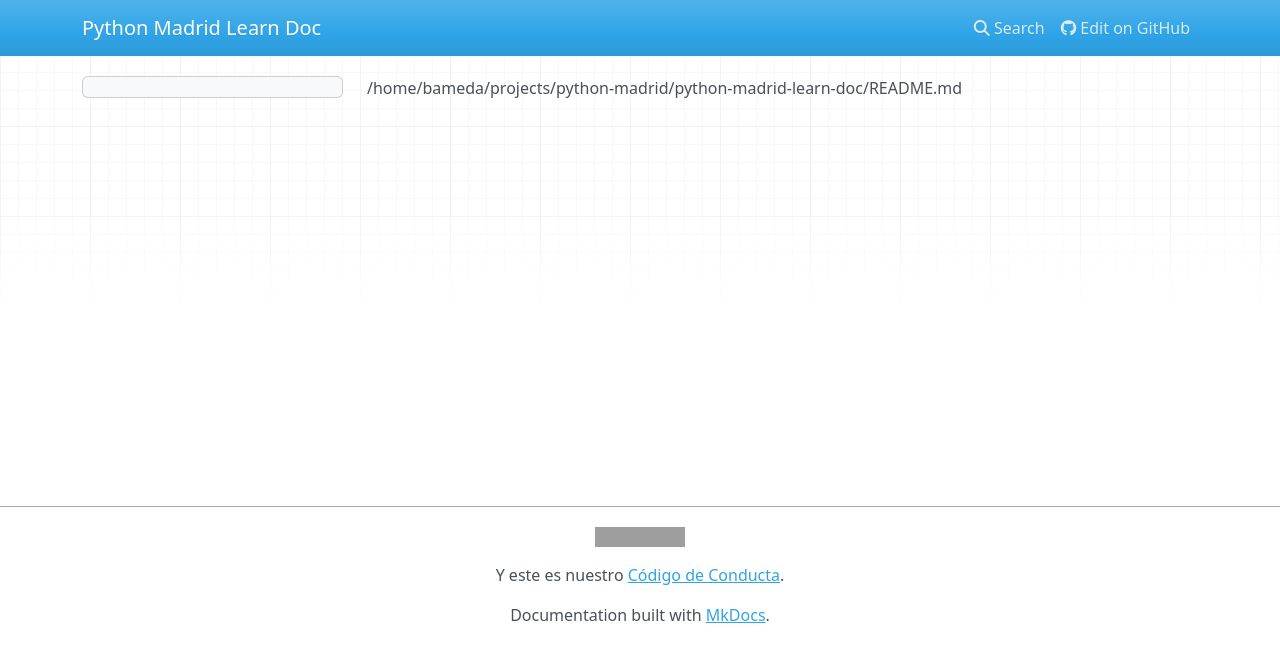
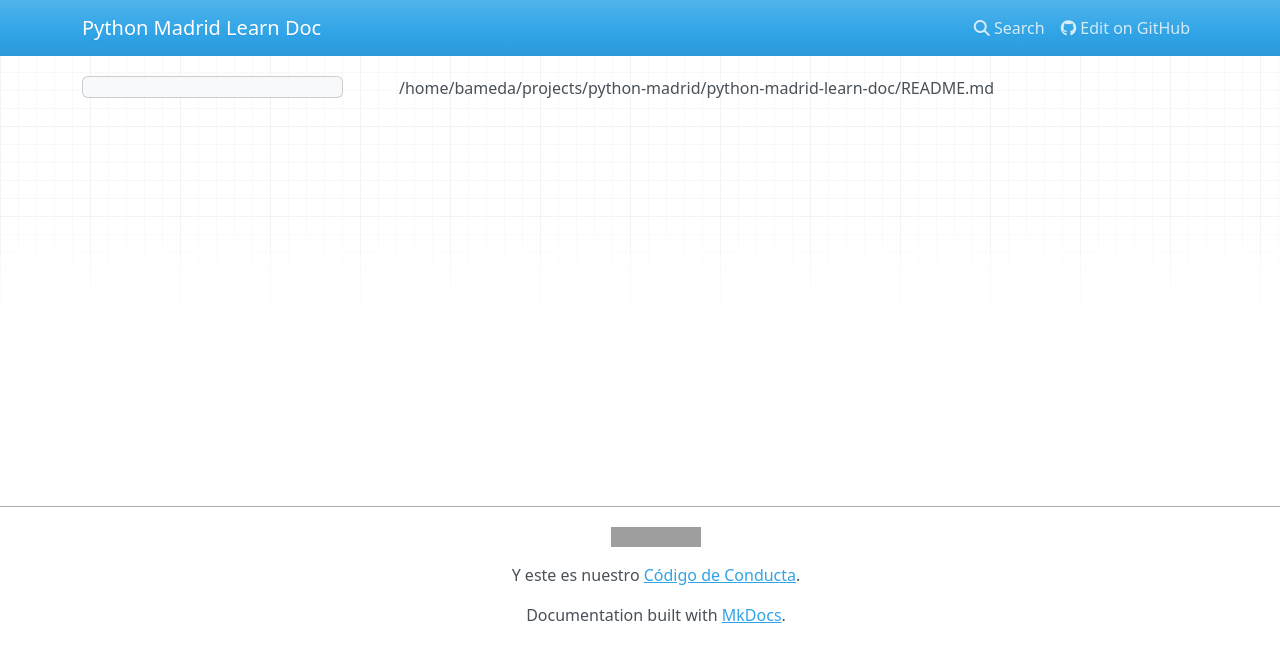
Before and after one commit to python-madrid/learn-doc, an MkDocs documentation site: the page built from docs/index.md, in a window 1280 px wide. Shown: the top 662 px of the page. Built offline with MkDocs 1.6.1, drawn with Linux system fonts in a browser that asks for light colours; nearby versions of some CDN libraries; grey boxes are pictures that could not be loaded.

Commit message:
Add extra style

```diff
--- /dev/null
+++ b/docs/extra.css
@@ -0,0 +1,17 @@
+/* Paragraph */
+
+p {
+    padding-left: 2rem;
+}
+
+/* Definition list */
+dl{
+    padding-left: 4rem;
+}
+dt {
+    font-weight: bold;
+}
+dd {
+    background:none no-repeat left top;
+    padding-left: 50px;
+}
--- a/mkdocs.yml
+++ b/mkdocs.yml
@@ -4,5 +4,7 @@
 site_author: Python Madrid
 repo_url: https://github.com/bameda/python-madrid-learn-doc
 copyright: <a href="https://creativecommons.org/publicdomain/zero/1.0/"><img src="http://mirrors.creativecommons.org/presskit/buttons/88x31/svg/cc-zero.svg" alt="CC0" data-canonical-src="http://mirrors.creativecommons.org/presskit/buttons/88x31/svg/cc-zero.svg" style="max-width:100%;"></a><p>Y este es nuestro <a href="https://github.com/bameda/python-madrid-learn-doc/blob/master/COC.md" alt="Ver el Código de Conducta">Código de Conducta</a>.</p>
+extra_css:
+    - extra.css
 markdown_extensions:
     - def_list
```
